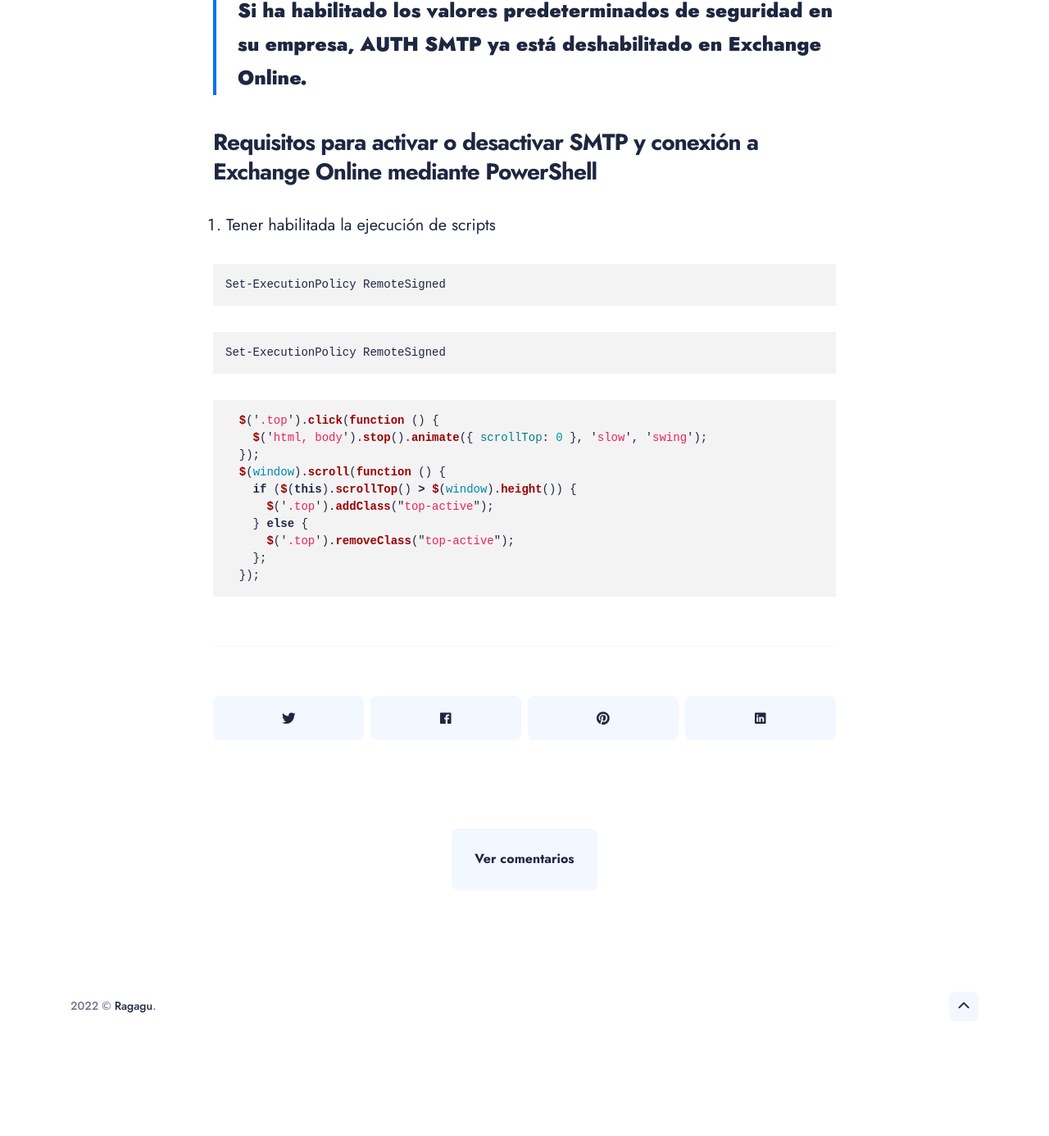
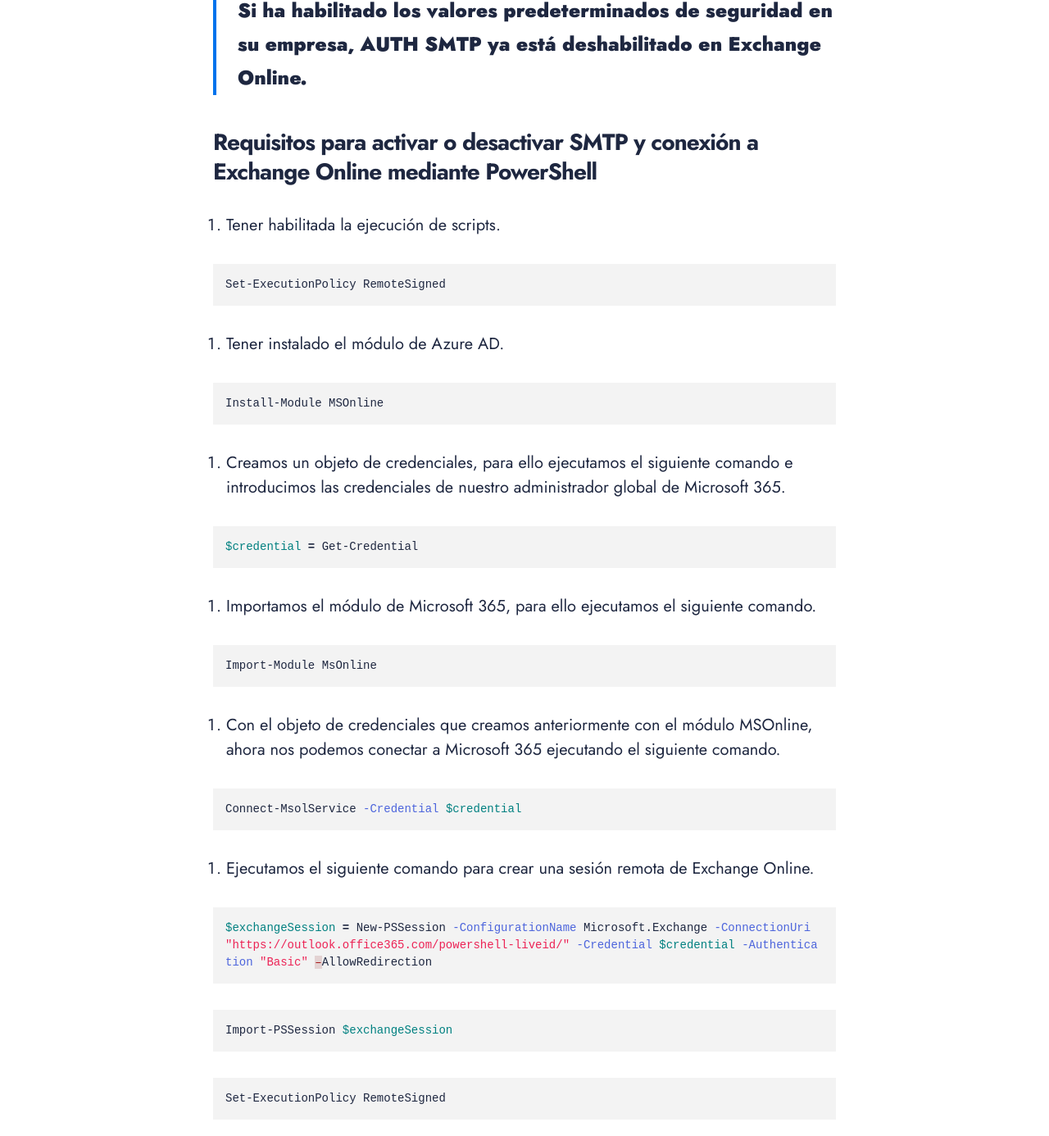
Before and after one commit to ragagu/ragagu-blog, a Jekyll site: the page built from _posts/2022-03-19-activar-desactivar-autenticacion-smtp-cuentas-exchange-online.markdown, in a window 1280 px wide and 1400 px high, scrolled down 1105 px. Shown: the top 1386 px of the window at 82% size. Built offline with Jekyll 4.4.1, drawn with Linux system fonts in a browser that asks for light colours; nearby versions of some CDN libraries; before the commit the page ends 2395 px from its top, so only the background shows below that.

Commit message:
edit Activar/desactivar la autenticación SMTP en cuentas de Exchange Online

````diff
--- a/_posts/2022-03-19-activar-desactivar-autenticacion-smtp-cuentas-exchange-online.markdown
+++ b/_posts/2022-03-19-activar-desactivar-autenticacion-smtp-cuentas-exchange-online.markdown
@@ -19,10 +19,44 @@ Se recomienda habilitar la autenticación SMTP solo para las cuentas o buzones q
 
 ## Requisitos para activar o desactivar SMTP y conexión a Exchange Online mediante PowerShell
 
-1. Tener habilitada la ejecución de scripts
+1. Tener habilitada la ejecución de scripts.
 
 ```powershell
 Set-ExecutionPolicy RemoteSigned
+```
+
+2. Tener instalado el módulo de Azure AD.
+
+```powershell
+Install-Module MSOnline
+```
+
+3. Creamos un objeto de credenciales, para ello ejecutamos el siguiente comando e introducimos las credenciales de nuestro administrador global de Microsoft 365.
+
+```powershell
+$credential = Get-Credential
+```
+
+4. Importamos el módulo de Microsoft 365, para ello ejecutamos el siguiente comando.
+
+```powershell
+Import-Module MsOnline
+```
+
+5. Con el objeto de credenciales que creamos anteriormente con el módulo MSOnline, ahora nos podemos conectar a Microsoft 365 ejecutando el siguiente comando.
+
+```powershell
+Connect-MsolService -Credential $credential
+```
+
+6. Ejecutamos el siguiente comando para crear una sesión remota de Exchange Online.
+
+```powershell
+$exchangeSession = New-PSSession -ConfigurationName Microsoft.Exchange -ConnectionUri "https://outlook.office365.com/powershell-liveid/" -Credential $credential -Authentication "Basic" –AllowRedirection
+```
+
+```powershell
+Import-PSSession $exchangeSession
 ```
 
 {% highlight powershell %}
````
Also changed, not shown: 3 other files.
